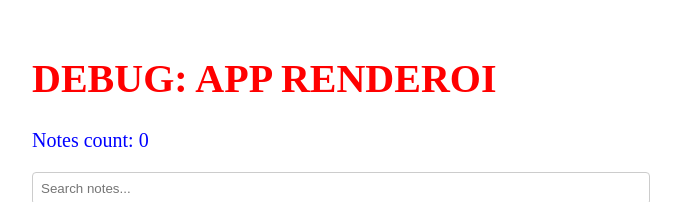
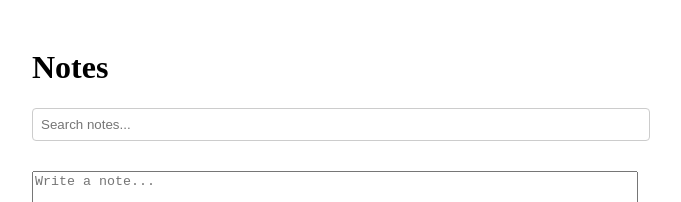
Before and after one commit to paulagjantunen-hue/Notes-App, a React (Vite) app in the folder frontend/: page / in a window 1280 px wide. Shown: the top 202 px of the page, without its empty margins (308-989 px from the left). Built offline with nearby package versions, Linux system fonts and the light colour scheme; no server answers.

Commit message:
err maybe now?

```diff
--- a/frontend/src/App.jsx
+++ b/frontend/src/App.jsx
@@ -18,9 +18,7 @@ export default function App() {
 
   return (
     <div style={{ maxWidth: "600px", margin: "0 auto", padding: "20px" }}>
-      <h1 style={{ fontSize: "40px", color: "red" }}>DEBUG: APP RENDEROI</h1>
-
-      <p style={{color: "blue", fontSize: "20px"}}>Notes count: {notes.length}</p>
+      <h1>Notes</h1>
 
       <SearchBar search={search} setSearch={setSearch} />
 
--- a/frontend/vite.config.js
+++ b/frontend/vite.config.js
@@ -1,3 +1,3 @@
 export default {
-    root: './frontend',
+    root: '.',
 };
```
Also changed, not shown: 2 other files (tests, documents, lock files or other folders).
